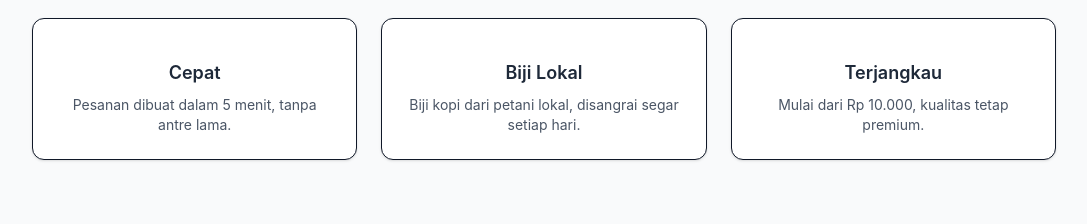
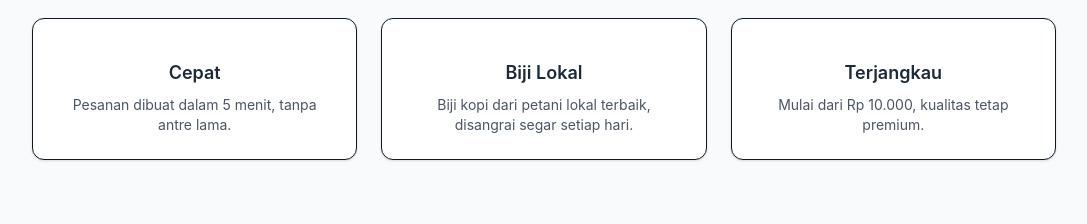
Before and after one commit to HasanFahmilMuktafi/latihan_tailwind1, a website built with Vite: page index.html in a window 1280 px wide. Shown: the part 576-800 px from the top of the page, without its empty margins (96-1183 px from the left). Built offline with nearby package versions, Linux system fonts and the light colour scheme.

Commit message:
first commit

```diff
--- a/index.html
+++ b/index.html
@@ -59,7 +59,7 @@
             <div class="text-4xl"></div>
             <h3 class="mt-4 font-semibold text-lg">Biji Lokal</h3>
             <p class="mt-2 text-sm text-gray-600">
-              Biji kopi dari petani lokal, disangrai segar setiap hari.
+              Biji kopi dari petani lokal terbaik, disangrai segar setiap hari.
             </p>
           </div>
 
```
